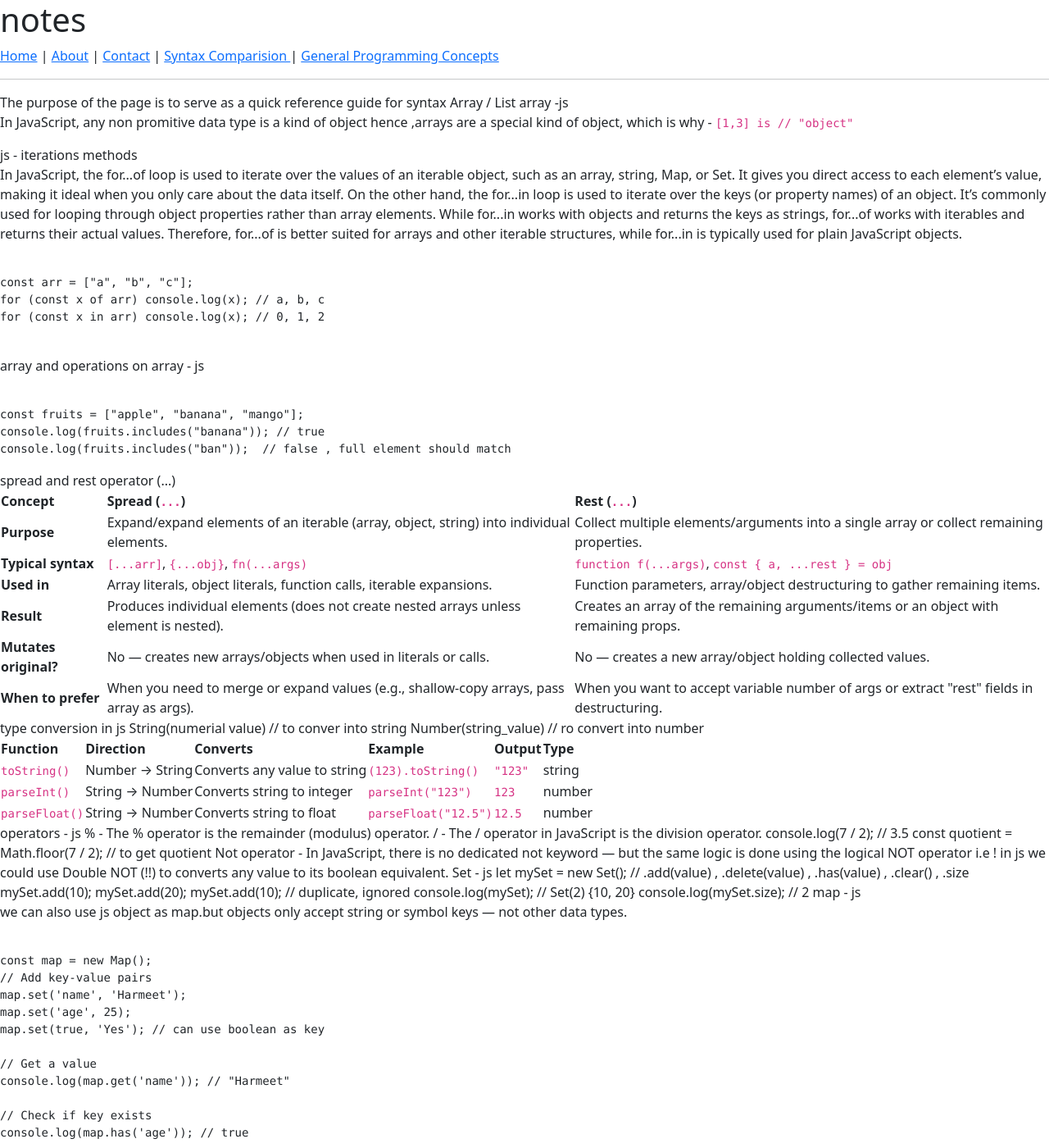
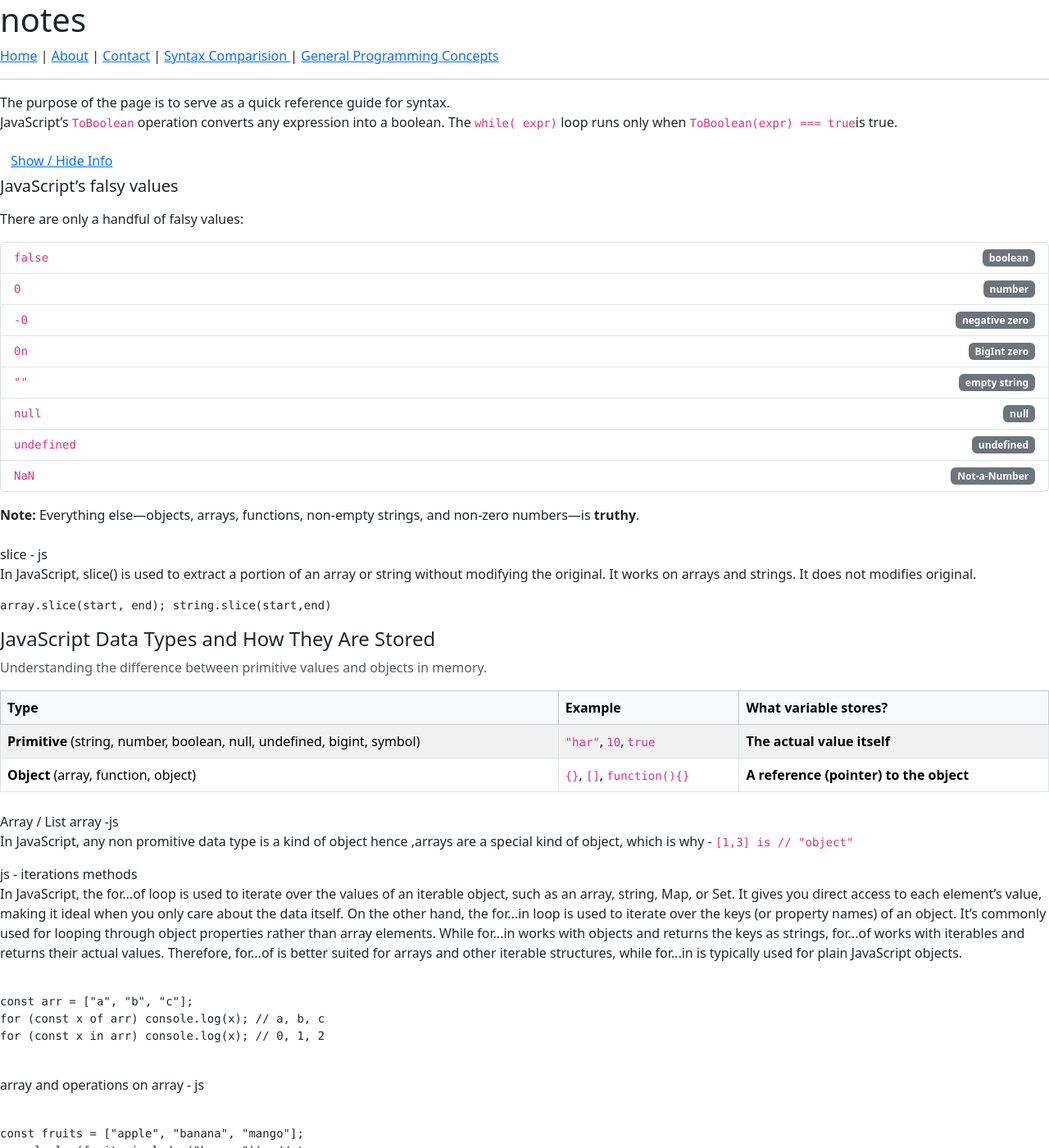
Before and after one commit to harmeet773/notes, a Jekyll site: the page built from comparitiveStudyOfLanguages.html, in a window 1280 px wide and 1400 px high. Shown: the whole window at 82% size. Built offline with Jekyll 4.4.1, drawn with Linux system fonts in a browser that asks for light colours; some of the changed text lies outside the part shown.

Commit message:
added content

```diff
--- a/comparitiveStudyOfLanguages.html
+++ b/comparitiveStudyOfLanguages.html
@@ -3,13 +3,97 @@ layout: default
 title: Comparitive Study Of syntax of  Languages
 ---
 
-The purpose of the page is to serve as a quick reference guide for syntax
+The purpose of the page is to serve as a quick reference guide for syntax.
+
+<p>JavaScript’s <code>ToBoolean</code> operation converts any expression into a boolean.
+The <code>while( expr)</code> loop runs only when <code>ToBoolean(expr) === true</code>is true.</p>
+
+<a class="btn btn-link" data-bs-toggle="HowJSConvertsExpressionsInBollean" href="#HowJSConvertsExpressionsInBollean?">
+  Show / Hide Info
+</a>
+<div id="HowJSConvertsExpressionsInBollean" class="collapse"></div>
+<div class="mb-4">
+  <h5 class="mb-3">JavaScript’s falsy values</h5>
+  <p>There are only a handful of falsy values:</p>
+
+  <ul class="list-group mb-3">
+    <li class="list-group-item d-flex justify-content-between align-items-center">
+      <code>false</code>
+      <span class="badge bg-secondary">boolean</span>
+    </li>
+    <li class="list-group-item d-flex justify-content-between align-items-center">
+      <code>0</code>
+      <span class="badge bg-secondary">number</span>
+    </li>
+    <li class="list-group-item d-flex justify-content-between align-items-center">
+      <code>-0</code>
+      <span class="badge bg-secondary">negative zero</span>
+    </li>
+    <li class="list-group-item d-flex justify-content-between align-items-center">
+      <code>0n</code>
+      <span class="badge bg-secondary">BigInt zero</span>
+    </li>
+    <li class="list-group-item d-flex justify-content-between align-items-center">
+      <code>""</code>
+      <span class="badge bg-secondary">empty string</span>
+    </li>
+    <li class="list-group-item d-flex justify-content-between align-items-center">
+      <code>null</code>
+      <span class="badge bg-secondary">null</span>
+    </li>
+    <li class="list-group-item d-flex justify-content-between align-items-center">
+      <code>undefined</code>
+      <span class="badge bg-secondary">undefined</span>
+    </li>
+    <li class="list-group-item d-flex justify-content-between align-items-center">
+      <code>NaN</code>
+      <span class="badge bg-secondary">Not-a-Number</span>
+    </li>
+  </ul>
+
+  <p><strong>Note:</strong> Everything else—objects, arrays, functions, non-empty strings, and non-zero numbers—is <strong>truthy</strong>.</p>
+</div>
+
+
+slice - js
+<p>In JavaScript, slice() is used to extract a portion of an array or string without modifying the original.
+It works on arrays and strings.  It does not modifies original.</p>
+<pre>array.slice(start, end); string.slice(start,end) </pre>
+
+
+<div class="mb-4">
+  <h3 class="h4">JavaScript Data Types and How They Are Stored</h3>
+  <p class="text-muted">Understanding the difference between primitive values and objects in memory.</p>
+
+  <table class="table table-bordered table-striped mt-3">
+    <thead class="table-light">
+      <tr>
+        <th>Type</th>
+        <th>Example</th>
+        <th>What variable stores?</th>
+      </tr>
+    </thead>
+    <tbody>
+      <tr>
+        <td><strong>Primitive</strong> (string, number, boolean, null, undefined, bigint, symbol)</td>
+        <td><code>"har"</code>, <code>10</code>, <code>true</code></td>
+        <td><strong>The actual value itself</strong></td>
+      </tr>
+      <tr>
+        <td><strong>Object</strong> (array, function, object)</td>
+        <td><code>{}</code>, <code>[]</code>, <code>function(){}</code></td>
+        <td><strong>A reference (pointer) to the object</strong></td>
+      </tr>
+    </tbody>
+  </table>
+</div>
+
 
 Array / List
 
 array -js
 <p>In JavaScript, any non promitive data type is a kind of object hence ,arrays are a special kind of object, which is why  -
-<code> [1,3]  is // "object"    </code>
+<code> [1,3]  is // "object" </code>
 </p>
 js - iterations methods
 <p>
@@ -33,6 +117,10 @@ array and operations on array - js
 const fruits = ["apple", "banana", "mango"];
 console.log(fruits.includes("banana")); // true
 console.log(fruits.includes("ban"));  // false , full element should match
+console.log(fruits.shift()); //	Removes the first element of an array, and returns that element
+console.log(fruits.unshift()); // Adds new elements to the beginning of an array, and returns the new length
+console.log(fruits.push("orange")); // push() → Add element at the END
+console.log(fruits.pop());  // Returns removed element -> "orange"
 </code></pre></p>
 spread and rest operator (...)
 <table>
```
Also changed, not shown: GeneralProgrammingConcepts.html (+63 -1 lines).
